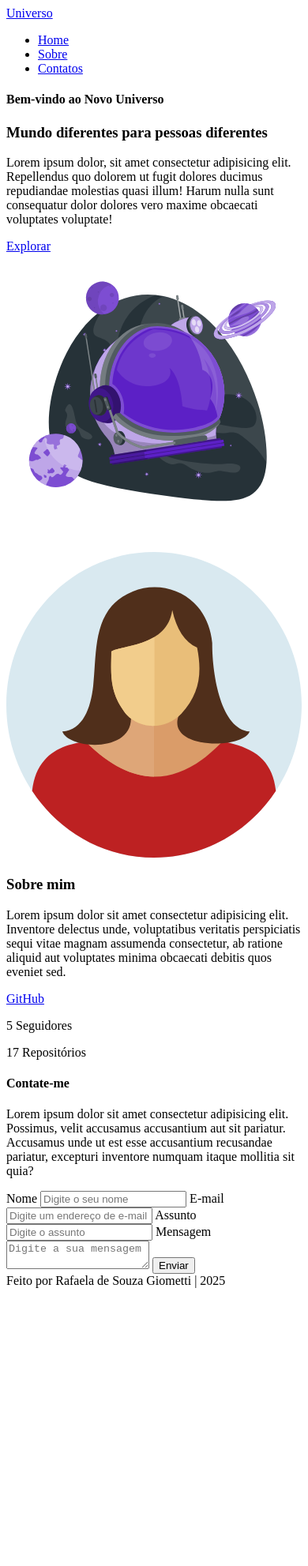
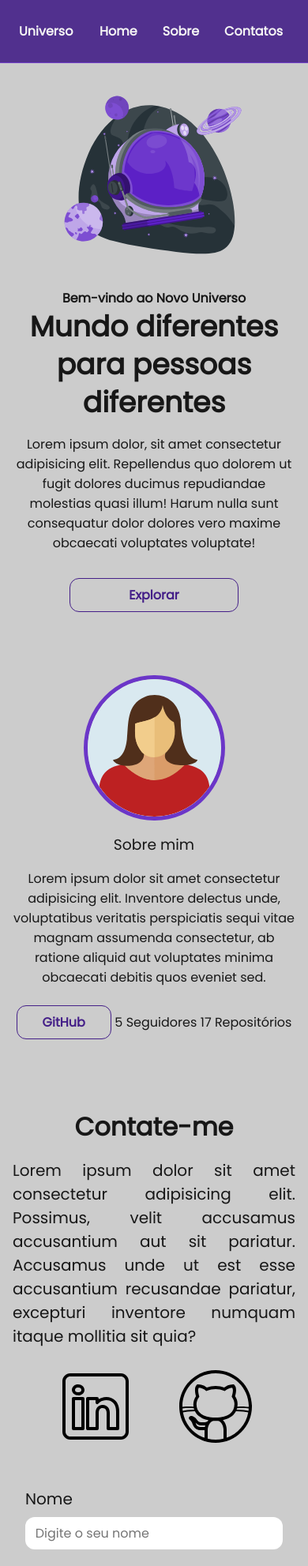
Before and after one commit to rafagiometti/portfolio, a plain HTML site: page index.html in a window 390 px wide. Shown: the top 1983 px of the page at 79% size. Before the commit the page ends 1639 px from the top, so only its background shows below. Drawn offline with Linux system fonts and the light colour scheme.

Commit message:
:sparkles: Ajustando página de sucesso, index e CSS

```diff
--- a/assets/css/styles.css
+++ b/assets/css/styles.css
@@ -1,45 +1,421 @@
-<!DOCTYPE html>
-<html lang="pt-br">
-<head>
-    <meta charset="UTF-8">
- <link rel="preconnect" href="https://fonts.googleapis.com" />
-    <link rel="preconnect" href="https://fonts.gstatic.com" crossorigin />
+/*RESETAR CONFIGURAÇÕES DO NAVEGADOR*/
 
-    <link
-      href="https://fonts.googleapis.com/css2?family=Poppins&display=swap"
-      rel="stylesheet"
-    />
-    <meta name="viewport" content="width=device-width, initial-scale=1.0">
-    <meta name="description" content="Obrigada por entrar em contato!">
-    <meta name="author" content="Rafaela Giometti" />
-    <meta name="keywords" content="portfólio, desenvolvedor, web, fullstack, HTML, CSS, JavaScrip, Java, Rafaela Giometti">
-    <link rel="icon" href="./assets/img/favicon.svg" />
-    <title>Portfólio - Rafaela Giometti</title>
-</head>
-<body>
-    <!-- Cabeçalho -->
-    <header>
-        <div id="header_content">
-            <div id="titulo">
-                <a href="#">Universo</a>
-            </div>
-        </div>
-    </header>
+* {
+  margin: 0;
+  padding: 0;
+  box-sizing: border-box;
+  text-decoration: none;
+  font-weight: 400;
+  outline: none;
+  font-family: "Poppins", sans-serif;
+}
 
-    <!-- Conteúdo da mensagem de sucesso -->
-    <main>
-        <div id="conteudo">
-            <div id="mensagem_sucesso">
-                <h1>E-mail enviado com Sucesso!</h1>
-                <p>Obrigada por entrar em contato, logo mais retornarei sua mensagem.</p>
-                <button id="botao_voltar">
-                    Voltar
-                </button>
-            </div>
-        </div>
-    </main>
+:root {
+  --purple-200: #9a7bd1;
+  --purple-500: #6b36c8;
+  --purple-800: #441f88;
+  --gray-200: #cccccc;
+  --gray-400: #505861;
+  --black-800: #171717;
+  --white: #f9f9f9;
+}
 
-    <!-- Rodapé -->
-    <footer>Feito por Rafaela de Souza Giometti | 2025</footer>
-</body>
-</html>
+html {
+  width: 100%;
+  height: 100vh;
+  scroll-behavior: smooth;
+}
+
+body {
+  background-color: var(--gray-200);
+  color: var(--black-800);
+  -webkit-font-smoothing: antialiased;
+  -moz-osx-font-smoothing: grayscale;
+}
+
+button,
+a {
+  cursor: pointer;
+}
+
+.botao {
+  padding: 0.5rem 2rem;
+  border: 1px solid var(--purple-800);
+  border-radius: 0.75rem;
+  font-size: 1rem;
+  font-weight: 700;
+  text-align: center;
+  color: var(--purple-800);
+  background-color: none;
+  transition: all ease-in 0.2s;
+}
+
+.botao:hover {
+  color: var(--white);
+  background-color: var(--purple-800);
+}
+
+.flex {
+  display: flex;
+  justify-content: center;
+  align-items: center;
+}
+
+.menu_container {
+  position: sticky;
+  top: 0;
+  width: 100%;
+  height: 5rem;
+  background-color: var(--purple-800);
+  border-bottom: 1px solid var(--purple-500);
+  filter: opacity(0.9);
+  z-index: 1000;
+}
+
+.menu_container a {
+  font-weight: 700;
+  color: var(--white);
+}
+
+.menu_container a:hover {
+  color: var(--purple-200);
+}
+
+.menu_content {
+  display: flex;
+  justify-content: space-between;
+  align-items: center;
+  width: 100%;
+  height: 100%;
+  max-width: 1120px;
+  padding: 0 1.5rem;
+}
+
+.menu_list {
+  display: flex;
+  text-align: center;
+  list-style: none;
+  margin: 0;
+  padding: 0;
+}
+
+.menu_list li {
+  margin-left: 1rem;
+}
+
+.menu_list a {
+  display: block;
+  padding: 0.5rem;
+}
+
+#menu_content_sucess {
+  width: 100%;
+  max-width: 1120px;
+  padding: 0 1.5rem;
+  display: flex;
+  justify-content: center;
+  align-items: center;
+}
+
+#menu_content_sucess a {
+  font-size: 1rem;
+  font-weight: 700;
+}
+
+.home_container {
+  height: calc(100vh - 6.25rem);
+  max-width: 1120px;
+  margin: 1rem auto;
+  padding: 0 1rem;
+}
+
+.home_container p,
+h1,
+h4 {
+  text-align: center;
+}
+
+.home_container h1 {
+  font-size: 2.25rem;
+  font-weight: 700;
+  line-height: 3rem;
+}
+
+.home_container h4 {
+  font-weight: 700;
+}
+
+.home_container p {
+  margin: 1rem 0;
+}
+
+.home_container .botao {
+  width: 40%;
+}
+
+.home_content {
+  flex-direction: column;
+  width: 50vw;
+}
+
+.home_content img {
+  width: 75%;
+}
+
+.sobre_container {
+  max-width: 1120px;
+  margin: -1.25rem auto;
+  padding: 0 1rem;
+  height: 100vh;
+}
+
+.sobre_container img {
+  width: 30%;
+  margin: 1rem;
+  border: 5px solid var(--purple-500);
+  border-radius: 50%;
+}
+
+.sobre_container h2 {
+  font-size: 2rem;
+  font-weight: bold;
+  line-height: 3rem;
+  text-align: center;
+}
+
+.sobre_container p {
+  margin: 1rem 0;
+  text-align: center;
+}
+
+.sobre_github {
+  justify-content: space-evenly;
+}
+
+#sobre_texto {
+  margin-left: 2rem;
+}
+
+.contato_container {
+  display: grid;
+  grid-template-columns: 1fr 1fr;
+  gap: 1.25rem;
+  max-width: 1120px;
+  margin: 4rem auto 2rem;
+  padding: 0 2rem;
+}
+
+.contato_container h4 {
+  margin: 1rem 0;
+  font-size: 2rem;
+  font-weight: 700;
+}
+
+.contato_content {
+  flex-direction: column;
+  margin: 4rem 0 0 0;
+  font-size: 1.25rem;
+}
+
+.contato_content p {
+  display: block;
+  text-align: justify;
+}
+
+.social_container {
+  display: flex;
+  justify-content: space-evenly;
+  margin: 2rem 0 0 0;
+}
+
+.social_icon:first-child {
+  width: 6rem;
+  height: 6rem;
+  background-image: url("../img/linkedin.svg");
+  background-repeat: no-repeat;
+  transition: all ease-in 0.3s;
+}
+
+.social_icon:first-child:hover {
+  background-image: url("../img/linkedin_colorido.svg");
+}
+
+.social_icon:nth-child(2) {
+  width: 6rem;
+  height: 6rem;
+  background-image: url("../img/github.svg");
+  background-repeat: no-repeat;
+  transition: all ease-in 0.3s;
+}
+
+.social_icon:nth-child(2):hover {
+  background-image: url("../img/github_colorido.svg");
+}
+
+form {
+  display: flex;
+  flex-direction: column;
+  margin: 7rem 0 0 0;
+  padding: 1.25rem;
+}
+
+form label {
+  font-size: 1.25rem;
+  text-align: left;
+}
+
+form input,
+form textarea {
+  width: 100%;
+  margin: 0.5rem 0 1rem;
+  padding: 0.5rem 0.8rem;
+  border-radius: 0.75rem;
+  border: none;
+  font-size: 1rem;
+}
+
+textarea {
+  resize: none;
+}
+
+form span {
+  margin-bottom: 0.5rem;
+  margin-left: 0.75rem;
+  font-size: 0.75rem;
+  line-height: 1.25rem;
+  color: red;
+}
+
+footer {
+  margin: 0;
+  padding: 2rem;
+  font-weight: bold;
+  text-align: center;
+  color: var(--white);
+  background-color: var(--purple-500);
+  filter: opacity(0.9);
+}
+
+.home_container_sucess {
+  height: calc(100vh - 12.5rem);
+  max-width: 1120px;
+  margin: 1rem auto;
+  padding: 0 1rem;
+}
+
+#home_sucess {
+  width: 50vw;
+  flex-direction: column;
+  gap: 1rem;
+}
+
+#home_sucess h1 {
+  font-size: 2rem;
+  font-weight: 700;
+}
+
+#home_sucess h4 {
+  font-size: 1.25rem;
+  padding: 1rem;
+}
+
+.sobre_container {
+  max-width: 1120px;
+  margin: -1.25rem auto;
+  padding: 0 1rem;
+  height: 100vh;
+}
+
+.sobre_container img {
+  width: 30%;
+  margin: 1rem;
+  border: 5px solid var(--purple-500);
+  border-radius: 50%;
+}
+
+.sobre_container h2 {
+  font-size: 2rem;
+  font-weight: bold;
+  line-height: 3rem;
+  text-align: center;
+}
+
+.sobre_container p {
+  margin: 1rem 0;
+  text-align: center;
+}
+
+.sobre_github {
+  justify-content: space-evenly;
+}
+
+#sobre_texto {
+  margin-left: 2rem;
+}
+
+@media screen and (max-width: 960px) {
+  body {
+    display: flex;
+    flex-direction: column;
+    min-height: 100vh;
+  }
+
+  main {
+    flex: 1;
+    flex-direction: column;
+  }
+
+  footer {
+    margin-top: auto;
+  }
+
+  .home_container {
+    flex-direction: column-reverse;
+    gap: 0;
+    height: auto;
+    margin-top: 0;
+    padding: 1rem;
+  }
+
+  .home_content {
+    width: 100%;
+    margin: 0;
+  }
+
+  .home_content .botao {
+    width: 60%;
+    margin-top: 1rem;
+  }
+
+  .sobre_container {
+    flex-direction: column;
+    height: auto;
+    margin: 1rem auto;
+    padding: 2rem 1rem;
+  }
+
+  .sobre_container img {
+    width: 50%;
+    margin-bottom: 1rem;
+  }
+
+  .contato_container {
+    grid-template-columns: 1fr;
+    gap: 1rem;
+    margin: 1rem auto;
+    padding: 0 1rem;
+  }
+
+  .contato_content {
+    margin: 1rem 0 0 0;
+  }
+
+  .social_container {
+    margin: 1.5rem 0 0 0;
+  }
+
+  form {
+    margin: 1.5rem 0 0 0;
+    padding: 1rem;
+  }
+}
```
Also changed, not shown: sucesso.html (+28 -30 lines).
